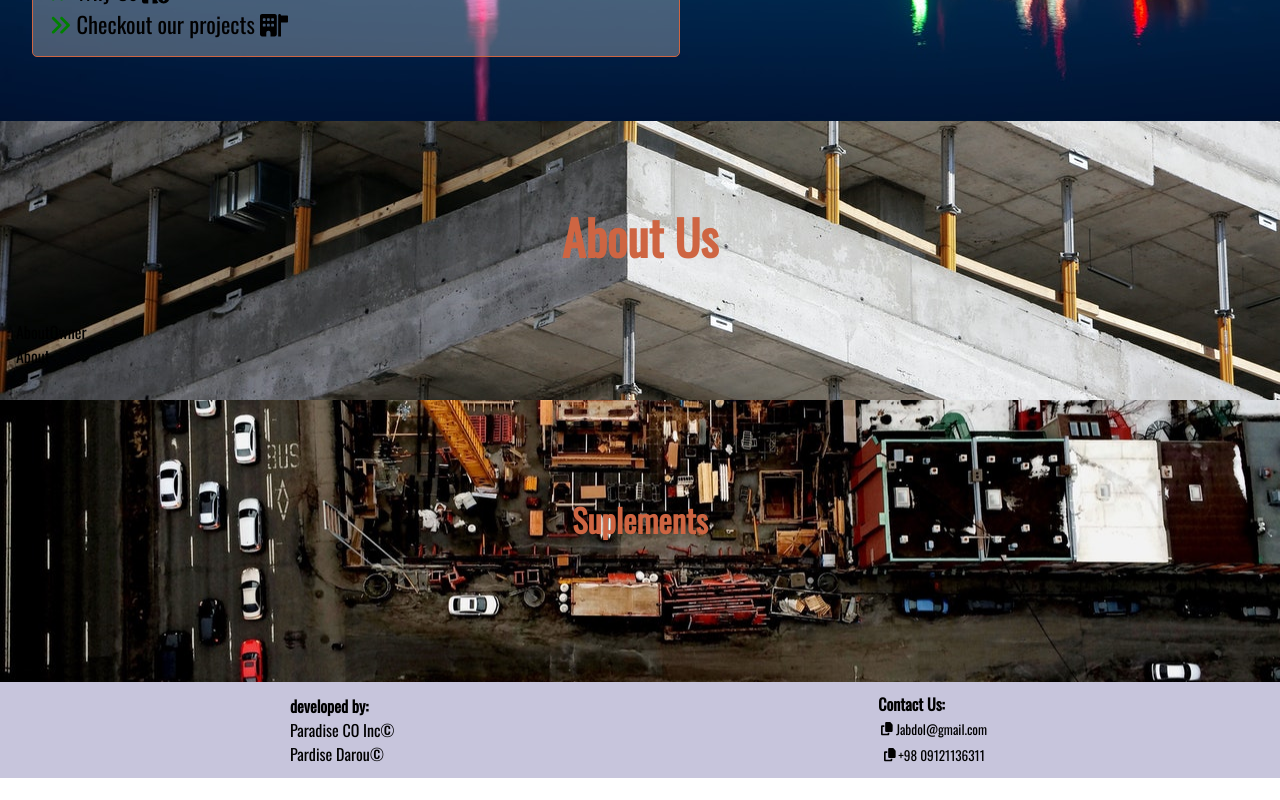
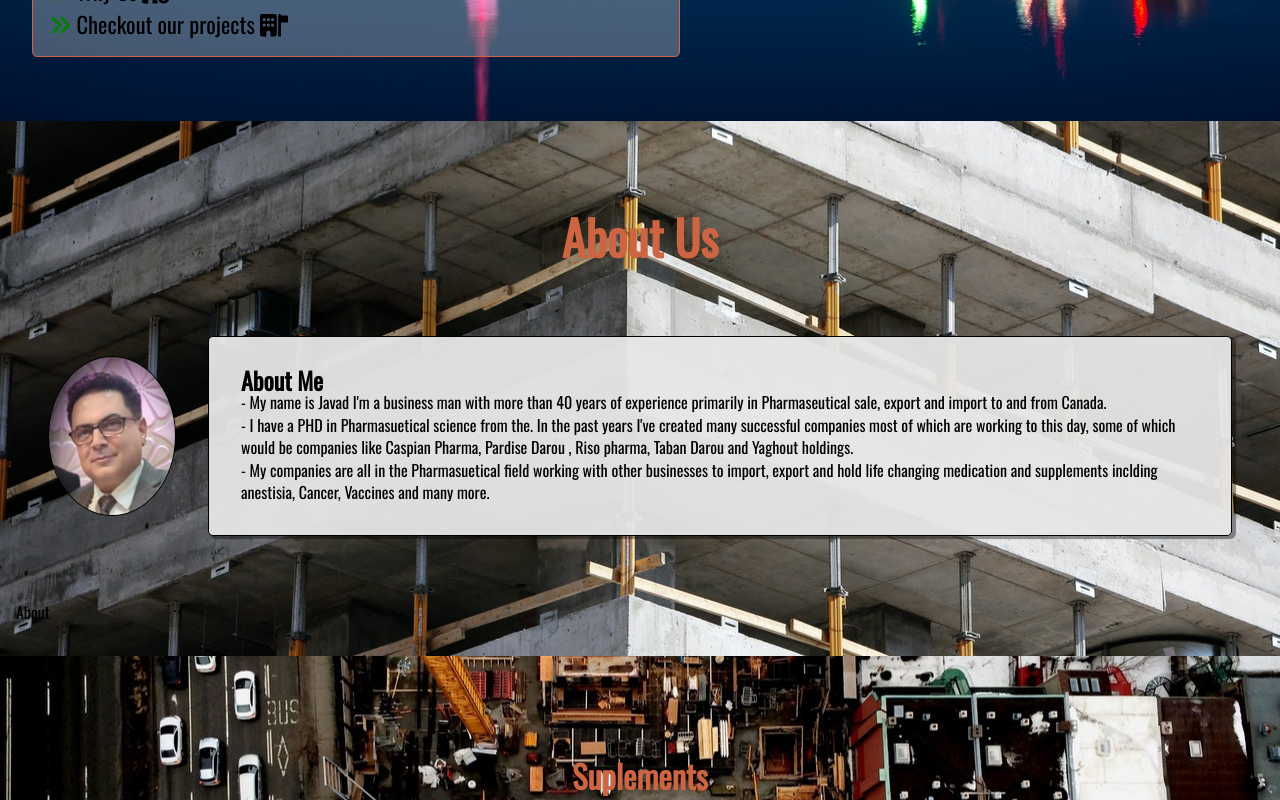
Before and after one commit to arshiaKalkho/Paradise-landingPage, a React (Create React App) app: page /RealEstate in a window 1280 px wide. Shown: the part 647-1447 px from the top of the page. Before the commit the page ends 1425 px from the top, so only its background shows below. Built offline with nearby package versions, Linux system fonts and the light colour scheme.

Commit message:
added about owner to realEstate

```diff
--- a/src/components/realEstate/AboutOwner/AboutOwner.css
+++ b/src/components/realEstate/AboutOwner/AboutOwner.css
@@ -0,0 +1,37 @@
+.aboutOwner-container{
+    display: flex;
+    justify-content: space-evenly;
+    align-items: center;
+    gap: 2rem;
+    border-radius: 5px;
+    height: fit-content;
+    min-width: calc(100vw - 6rem);
+    padding: 1rem 2rem;
+    padding-bottom: 4rem;
+    position: relative;
+    overflow: hidden;
+  }
+  .faceShot{
+      width: 8rem;
+      height: 10rem;
+      border-radius: 50%;
+      border: 1px solid black;
+  }
+  .about-owner{
+      border-radius: 5px;
+      border: 1px solid black;
+      background-color: rgb(230, 230, 230, 0.95);
+      padding: 2rem;
+    box-shadow: 3px 2px 1px 1px rgba(0, 0, 0, 0.4);
+    line-height: 1.4rem;
+
+  }
+
+  @media only screen and (max-width: 700px){
+      .aboutOwner-container{
+          flex-direction: column;
+      }
+      .about-owner{
+          padding: 1rem;
+      }
+  }
--- a/src/components/realEstate/AboutOwner/AboutOwner.js
+++ b/src/components/realEstate/AboutOwner/AboutOwner.js
@@ -1,9 +1,18 @@
 import React from 'react'
 import './AboutOwner.css'
 
+
 function AboutOwner() {
   return (
-    <div>AboutOwner</div>
+    <div className='aboutOwner-container'>
+        <img src="./images/javad-faceshot.jpg" className='faceShot' alt='' />
+        <div className="about-owner">
+            <h2>About Me</h2>
+            <p>- My name is Javad I'm a business man with more than 40 years of  experience primarily in Pharmaseutical sale, export and import to and from Canada.<br/>
+            - I have a PHD in Pharmasuetical science from the. In the past years I've created many successful companies most of which are working to this day, some of which would be companies like Caspian Pharma, Pardise Darou , Riso pharma, Taban Darou and Yaghout holdings.<br/>
+            - My companies are all in the Pharmasuetical field working with other businesses to import, export and hold life changing medication and supplements inclding anestisia, Cancer, Vaccines and many more. </p>
+        </div>
+    </div>
   )
 }
 
--- a/src/components/realEstate/RealEstate/RealEstate.css
+++ b/src/components/realEstate/RealEstate/RealEstate.css
@@ -64,6 +64,7 @@
   color: var(--color-realEstate-secondary);
   transition: 200ms ease-in-out;
 }
+
 .realEstate-info {
   width: 100%;
   height: fit-content;
--- a/src/components/realEstate/RealEstate/RealEstate.js
+++ b/src/components/realEstate/RealEstate/RealEstate.js
@@ -47,8 +47,13 @@ export default class realEstate extends Component {
                 <h1>Suplements designed by professionals</h1>
                 <p>Checkout of products below, feel free to contant us for more information.</p>
 
-                <FontAwesomeIcon icon={faAnglesRight} style={{color: "green"}}/><span className="scrollTo" onClick={this.goToAbout}> Why Us <FontAwesomeIcon icon={faBuildingCircleExclamation} /></span><br/>
-                <FontAwesomeIcon icon={faAnglesRight} style={{color: "green"}} /><span className="scrollTo" onClick={this.goToProjects}> Checkout our projects <FontAwesomeIcon icon={faBuildingFlag} /></span>
+                <div className="realEstate-scrollTo-container">
+                  <FontAwesomeIcon icon={faAnglesRight} style={{color: "green"}}/><span className="scrollTo" onClick={this.goToAbout}> Why Us <FontAwesomeIcon icon={faBuildingCircleExclamation} /></span>
+                </div>
+                <div className="realEstate-scrollTo-container">
+                  <FontAwesomeIcon icon={faAnglesRight} style={{color: "green"}} /><span className="scrollTo" onClick={this.goToProjects}> Checkout our projects <FontAwesomeIcon icon={faBuildingFlag} /></span>
+                </div>
+
               </div>
             </ScrollAnimation>
           </div>
--- a/src/index.css
+++ b/src/index.css
@@ -12,7 +12,7 @@ html {
   --color-pharma-primary: #8896bb;
   --color-pharma-secondary: #dc430f;
   --color-pharma-background: #f8f8f8;
-  --color-realEstate-primary: #57cca9;
+  --color-realEstate-primary: #5baed1;
   --color-realEstate-secondary: #ce6542;
   --color-realEstate-background: #f8f8f8;
   --color-headerFooter: #c7c5dc;
```
